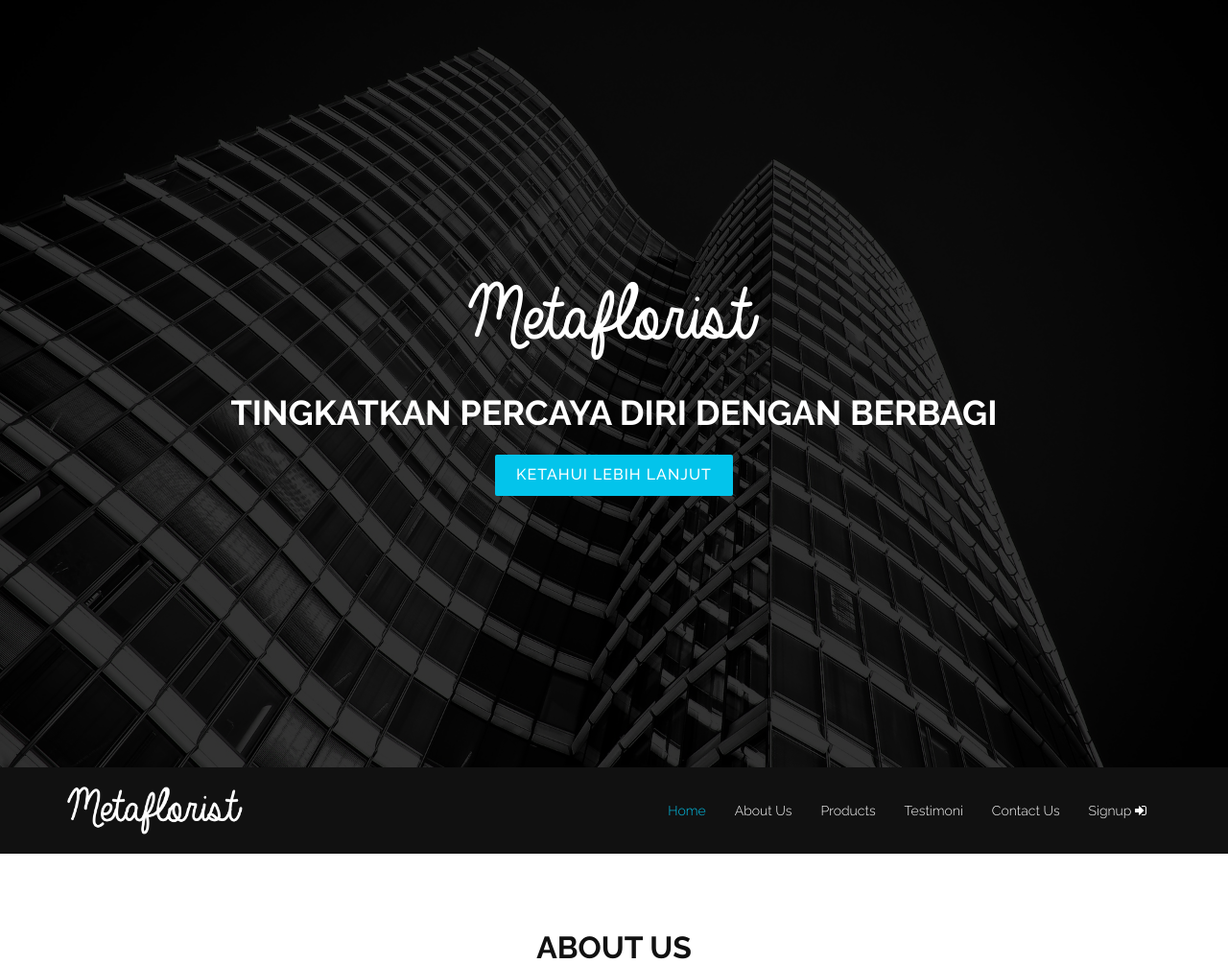
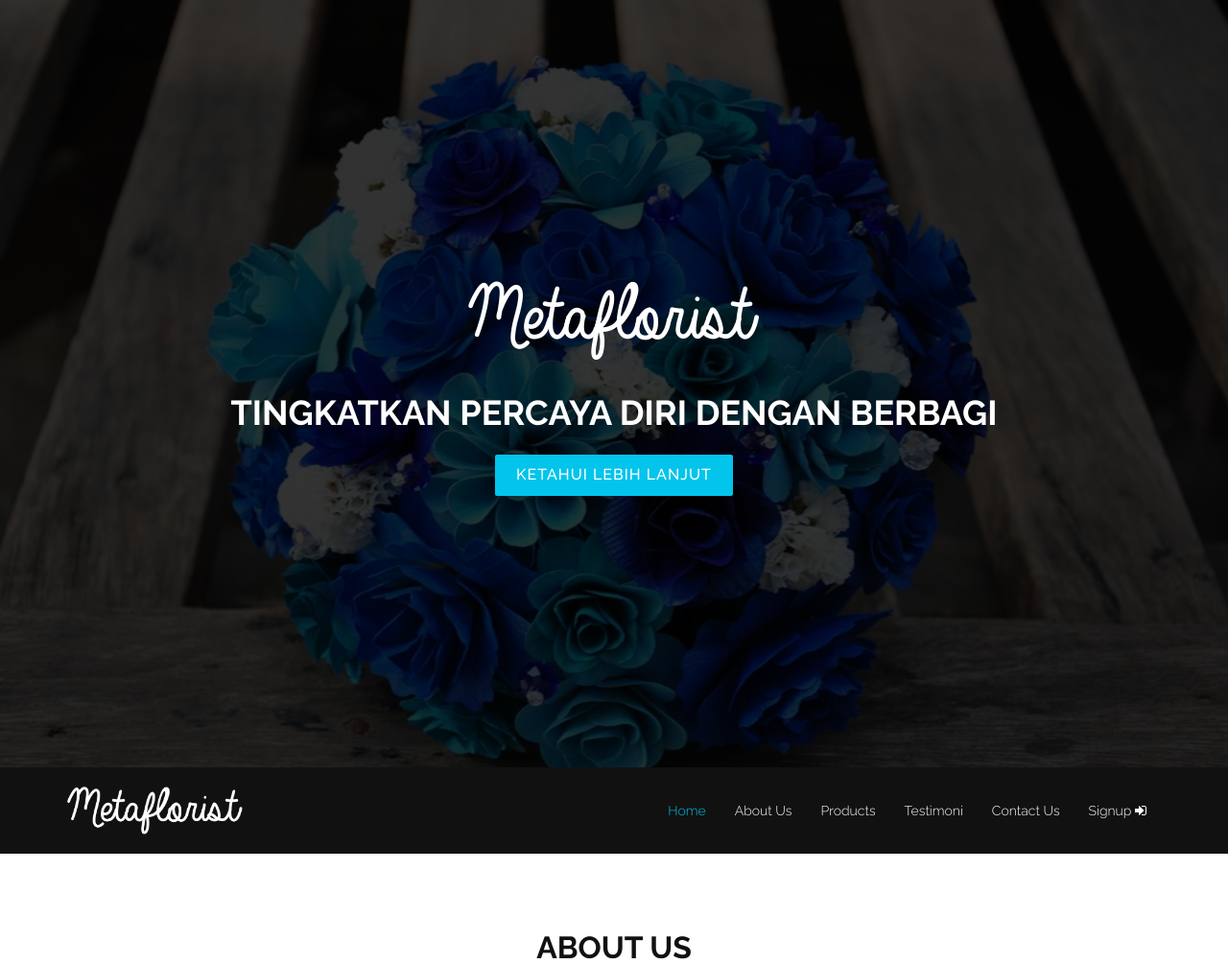
Before and after one commit to fannyhasbi/char, a CodeIgniter app: page /char/ in a window 1280 px wide. Shown: the top 1005 px of the page at 96% size. Run offline with CodeIgniter, Linux system fonts and the light colour scheme.

Commit message:
Add picture

```diff
--- a/apz/views/home/index.php
+++ b/apz/views/home/index.php
@@ -202,7 +202,7 @@
       <hr>
 
       <div class="text-center">
-        <a href="<?= site_url('products'); ?>" class="text-success">LIHAT SELENGKAPNYA <i class="fa fa-sign-in"></i></a>
+        <a href="<?= site_url('products'); ?>" class="text-info">LIHAT SELENGKAPNYA <i class="fa fa-sign-in"></i></a>
       </div>
 
     </div>
--- a/assets/css/style.css
+++ b/assets/css/style.css
@@ -86,7 +86,7 @@ h1, h2, h3, h4, h5, h6 {
   display: table;
   width: 100%;
   height: 100vh;
-  background: url(../img/hero-bg.jpg) top center fixed;
+  background: url(../img/blue-bouquet.jpg) top center fixed;
   background-size: cover;
 }
 
```
Also changed, not shown: assets/img/blue-bouquet.jpg (added).
